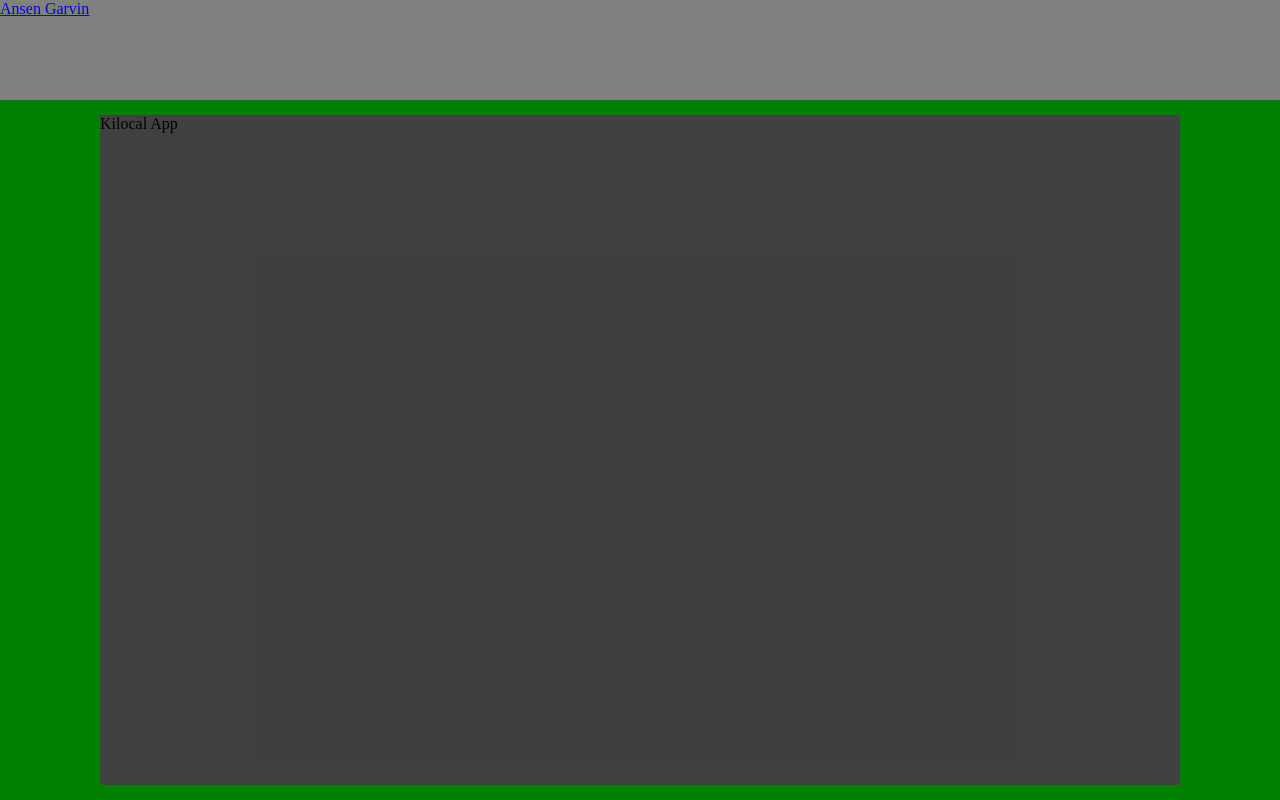
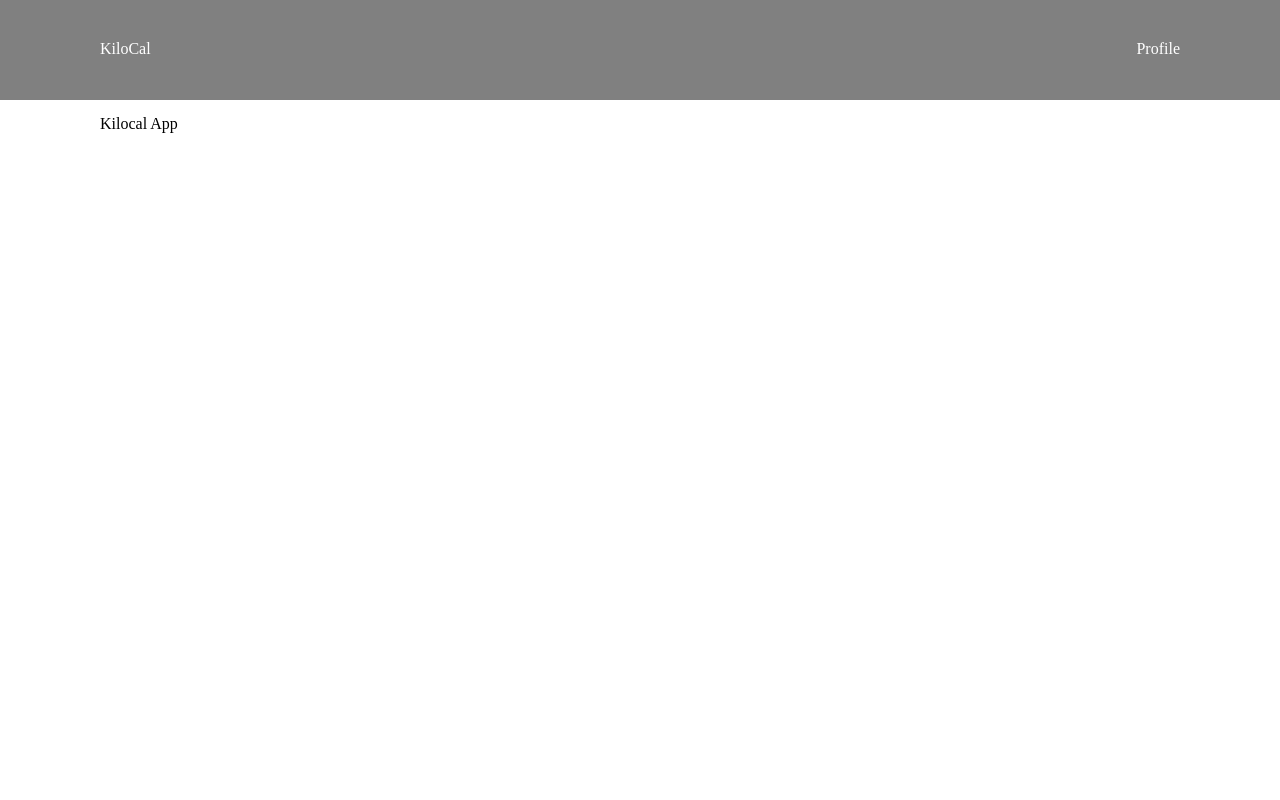
Before and after one commit to ansengarvin/kilocal, a React (Vite) app in the folder frontend/: page / in a window 1280 px wide. Built offline with nearby package versions, Linux system fonts and the light colour scheme.

Commit message:
Added some basic navlinks

```diff
--- a/frontend/components/header.tsx
+++ b/frontend/components/header.tsx
@@ -1,17 +1,41 @@
 import { NavLink } from "react-router-dom";
 import styled from "@emotion/styled";
+import { ReactNode } from "react";
 
-const Headerbar = styled.nav`
-    background-color: grey;
-    height: 100px;
+interface HeaderProps {
+    bgColor: string
+    height: string
+    children?: ReactNode
+}
+
+const Headerbar = styled.nav<{color: string, height: string}>`
+    background-color: ${(props)=> props.color};
     grid-area: header;
     display: flex;
+    align-items: center;
+    justify-content: right;
+    height: ${(props)=> props.height};
+    padding-left: 100px;
+    padding-right: 100px;
+
+    a {
+        color: white;
+        text-decoration: none;
+        height: 20px;
+    }
+    a.title {
+        margin-right: auto;
+    }
+
+    a.navItem{}
 `
 
-export function Header() {
+export function Header(props: HeaderProps) {
+    const {bgColor, height} = props
     return (
-        <Headerbar>
-            <NavLink to="/">Ansen Garvin</NavLink>
+        <Headerbar color={bgColor} height={height}>
+            <NavLink className="title" to="/" aria-label="Home">KiloCal</NavLink>
+            <NavLink className="navitem" to="/profile" aria-label="Login">Profile</NavLink>
         </Headerbar>
     )
 }
--- a/frontend/components/root.tsx
+++ b/frontend/components/root.tsx
@@ -2,7 +2,7 @@ import * as React from "react"
 import styled from '@emotion/styled'
 import { Header } from "./header"
 import App from "../src/App"
-import { Outlet } from "react-router-dom"
+import { NavLink, Outlet } from "react-router-dom"
 
 interface RootProps {
     children?: React.ReactNode
@@ -19,12 +19,10 @@ const Grid = styled.div`
     row-gap: 15px;
     width: 100vw;
     height: 100vh;
-    background-color: green;
 `
 
 const Main = styled.main`
     grid-area: main;
-    background-color: #8000807d;
 `
 
 
@@ -33,7 +31,7 @@ export function Root(props: RootProps) {
 
     return (
         <Grid>
-            <Header/>
+            <Header bgColor = "grey" height = "100px" />
             <Main>
                 {children || <Outlet/>}
             </Main>
```
